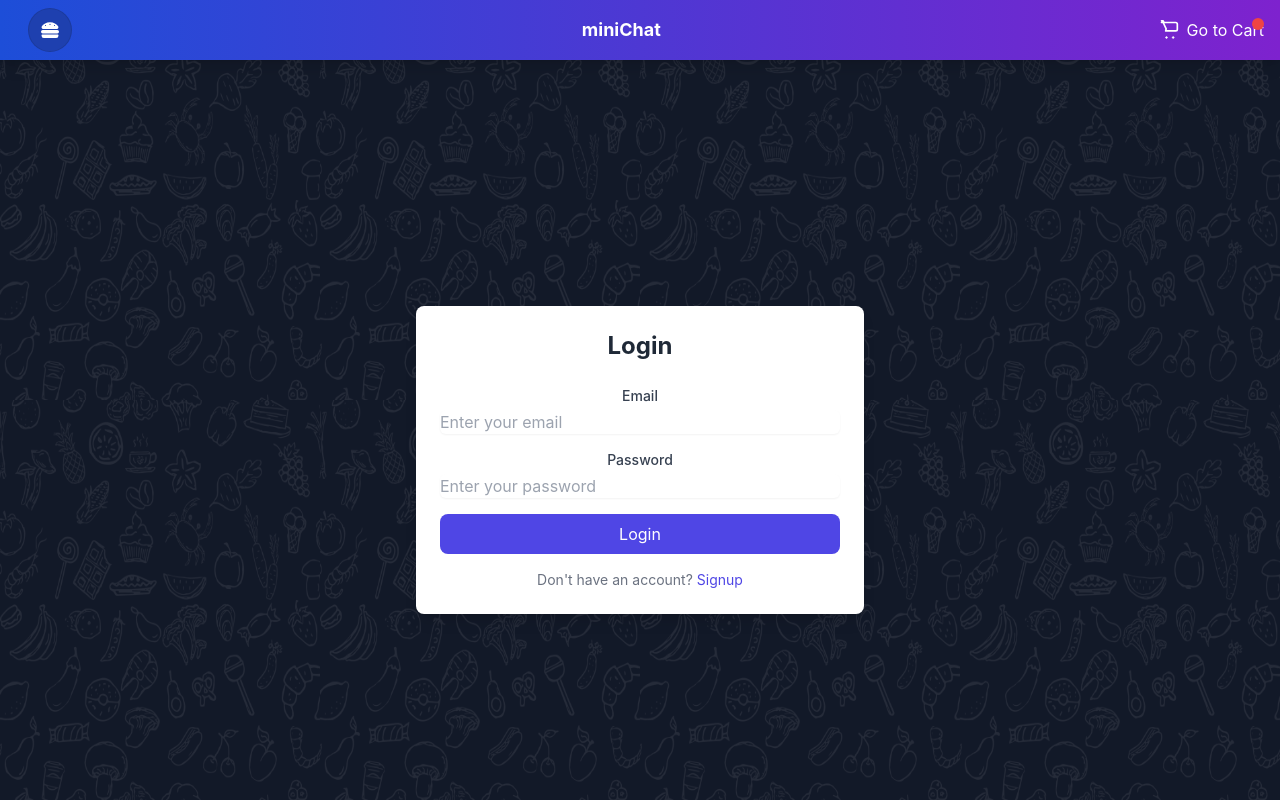
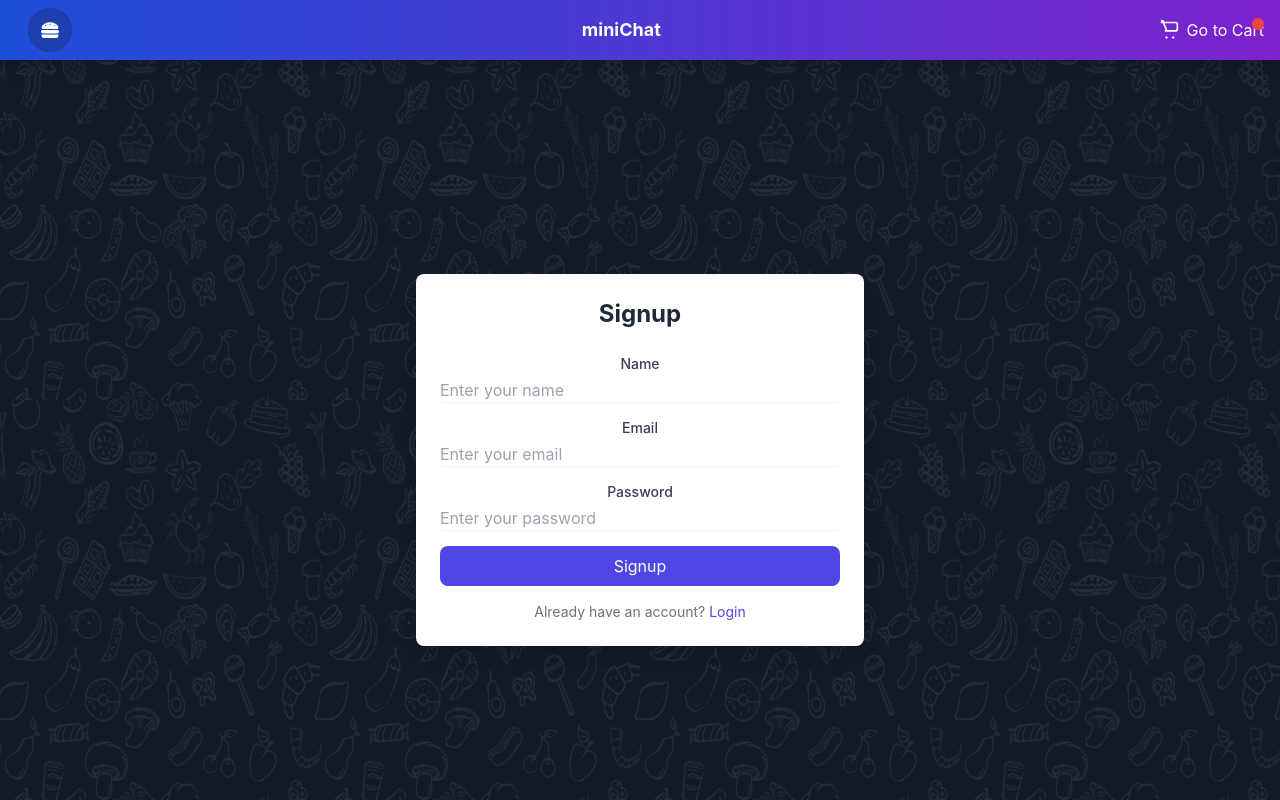
Before and after one commit to sujnankumar/miniProject-frontend, a React (Create React App) app: page /signup in a window 1280 px wide. Built offline with nearby package versions, Linux system fonts and the light colour scheme; no server answers.

Commit message:
auth and axios

```diff
--- a/src/App.js
+++ b/src/App.js
@@ -14,8 +14,9 @@ import AddDishForm from './components/RestaurantForms/AddDishForm';
 import MenuManagement from './components/MenuManagement';
 import ViewOrders from './components/RestaurantDashboard/ViewOrders';
 import RestaurantDetails from './components/RestaurantDetails';
-import Auth from "./components/Auth";
 import Payment from "./components/Payment";
+import SignIn from './components/Auth/SignIn';
+import SignUp from './components/Auth/SignUp';
 
 function App() {
   return (
@@ -26,8 +27,9 @@ function App() {
         <Routes>
           <Route exact path="/" element={<LandingPage />} />
           <Route exact path="/chat/:id" element={<Chatbot />} />
-          <Route path="/login" element={<Auth />} />
-          <Route path="/signup" element={<Auth />} />
+          <Route path="/signin" element={<SignIn />} />
+          <Route path="/signup" element={<SignUp />} />
+
           <Route path="/cart" element={<Cart />} />
           <Route path="/order" element={<Order />} />
           <Route path='/dish-details' element={<FoodInfo />} />
--- /dev/null
+++ b/src/axios.js
@@ -0,0 +1,33 @@
+import axios from 'axios';
+
+const axiosInstance = axios.create({
+  // baseURL: process.env.REACT_APP_API_BASE_URL || 'http://localhost:5000',
+  baseURL: 'http://localhost:5000',
+  withCredentials: true,
+});
+
+axiosInstance.interceptors.request.use(
+  (config) => {
+    const token = localStorage.getItem('jwtToken');
+    if (token) {
+      config.headers.Authorization = `Bearer ${token}`;
+    }
+    return config;
+  },
+  (error) => Promise.reject(error)
+);
+
+axiosInstance.interceptors.response.use(
+  (response) => response,
+  (error) => {
+    if (error.response && error.response.status === 401) {
+      const currentPath = window.location.pathname;
+      if (currentPath !== '/login') {
+        window.location.href = '/login';
+      }
+    }
+    return Promise.reject(error);
+  }
+);
+
+export default axiosInstance;
--- a/src/components/Auth.js
+++ b/src/components/Auth/SignIn.js
@@ -1,34 +1,11 @@
-import React, { useState } from "react";
+import React from "react";
 
-const Auth = () => {
-  const [isLogin, setIsLogin] = useState(true);
-
-  const toggleAuthMode = () => setIsLogin(!isLogin);
-
+const SignIn = () => {
   return (
     <div className="min-h-screen flex items-center justify-center p-6">
       <div className="bg-white p-6 rounded-lg shadow-lg w-full max-w-md">
-        <h1 className="text-2xl font-bold text-gray-800 mb-6 text-center">
-          {isLogin ? "Login" : "Signup"}
-        </h1>
-
+        <h1 className="text-2xl font-bold text-gray-800 mb-6 text-center">Login</h1>
         <form>
-          {!isLogin && (
-            <div className="mb-4">
-              <label
-                htmlFor="name"
-                className="block text-sm font-medium text-gray-700"
-              >
-                Name
-              </label>
-              <input
-                type="text"
-                id="name"
-                className="mt-1 block w-full rounded-md border-gray-300 shadow-sm focus:border-indigo-500 focus:ring-indigo-500"
-                placeholder="Enter your name"
-              />
-            </div>
-          )}
           <div className="mb-4">
             <label
               htmlFor="email"
@@ -57,29 +34,25 @@ const Auth = () => {
               placeholder="Enter your password"
             />
           </div>
-
           <button
             type="submit"
             className="w-full bg-indigo-600 text-white py-2 px-4 rounded-lg hover:bg-indigo-700"
           >
-            {isLogin ? "Login" : "Signup"}
+            Login
           </button>
         </form>
-
         <p className="text-sm text-center text-gray-500 mt-4">
-          {isLogin
-            ? "Don't have an account?"
-            : "Already have an account?"}{" "}
-          <button
-            onClick={toggleAuthMode}
+          Don't have an account?{" "}
+          <a
+            href="/signup"
             className="text-indigo-600 hover:underline focus:outline-none"
           >
-            {isLogin ? "Signup" : "Login"}
-          </button>
+            Signup
+          </a>
         </p>
       </div>
     </div>
   );
 };
 
-export default Auth;
+export default SignIn;
--- /dev/null
+++ b/src/components/Auth/SignUp.js
@@ -0,0 +1,72 @@
+import React from "react";
+
+const SignUp = () => {
+  return (
+    <div className="min-h-screen flex items-center justify-center p-6">
+      <div className="bg-white p-6 rounded-lg shadow-lg w-full max-w-md">
+        <h1 className="text-2xl font-bold text-gray-800 mb-6 text-center">Signup</h1>
+        <form>
+          <div className="mb-4">
+            <label
+              htmlFor="name"
+              className="block text-sm font-medium text-gray-700"
+            >
+              Name
+            </label>
+            <input
+              type="text"
+              id="name"
+              className="mt-1 block w-full rounded-md border-gray-300 shadow-sm focus:border-indigo-500 focus:ring-indigo-500"
+              placeholder="Enter your name"
+            />
+          </div>
+          <div className="mb-4">
+            <label
+              htmlFor="email"
+              className="block text-sm font-medium text-gray-700"
+            >
+              Email
+            </label>
+            <input
+              type="email"
+              id="email"
+              className="mt-1 block w-full rounded-md border-gray-300 shadow-sm focus:border-indigo-500 focus:ring-indigo-500"
+              placeholder="Enter your email"
+            />
+          </div>
+          <div className="mb-4">
+            <label
+              htmlFor="password"
+              className="block text-sm font-medium text-gray-700"
+            >
+              Password
+            </label>
+            <input
+              type="password"
+              id="password"
+              className="mt-1 block w-full rounded-md border-gray-300 shadow-sm focus:border-indigo-500 focus:ring-indigo-500"
+              placeholder="Enter your password"
+            />
+          </div>
+          <button
+            type="submit"
+            className="w-full bg-indigo-600 text-white py-2 px-4 rounded-lg hover:bg-indigo-700"
+          >
+            Signup
+          </button>
+        </form>
+        <p className="text-sm text-center text-gray-500 mt-4">
+          Already have an account?{" "}
+          <a
+            href="/signin"
+            className="text-indigo-600 hover:underline focus:outline-none"
+          >
+            Login
+          </a>
+        </p>
+      </div>
+    </div>
+  );
+};
+
+export default SignUp;
```
